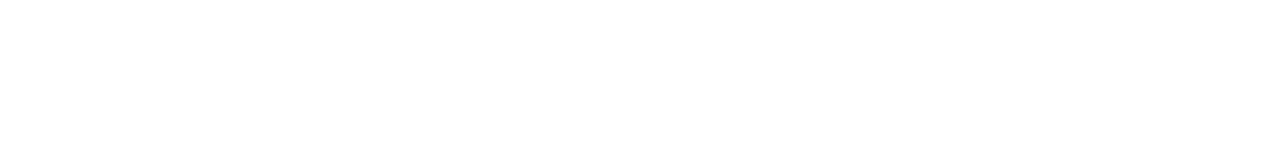
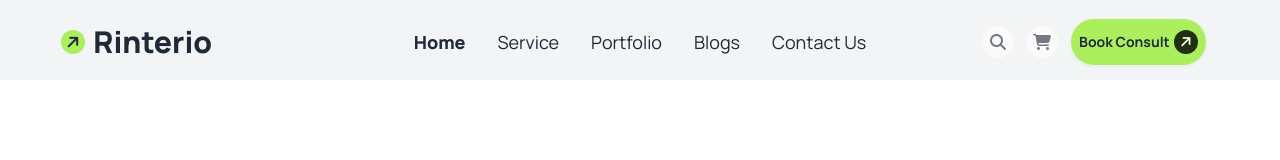
Before and after one commit to Sushanto171/rinterio-assi-3, a plain HTML site: page index.html in a window 1280 px wide. Drawn offline with nearby package versions, Linux system fonts and the light colour scheme.

Commit message:
make navbar

```diff
--- a/index.html
+++ b/index.html
@@ -4,6 +4,8 @@
     <meta charset="UTF-8">
     <meta name="viewport" content="width=device-width, initial-scale=1.0">
     <title>Rinterio-assignment-3</title>
+    <!-- favicon -->
+     <link rel="shortcut icon" href="./assets/residential.png" type="image/x-icon">
     <!-- font awesome CDN -->
     <script src="https://kit.fontawesome.com/63f1481430.js" crossorigin="anonymous"></script>
     <!-- Tailwind + DaisyUI CDN -->
@@ -22,7 +24,6 @@
                         btn_primary: 'rgba(171, 239, 95, 1)',
                         accent: 'rgba(171, 239, 95, 0.5)',
                         body: 'rgb(237,237,237)',
-                        body_neutral: 'rgb(51, 51, 51)',
                     },
                     fontFamily: {
                         Manrope : '"Manrope", sans-serif',
@@ -35,7 +36,55 @@
         }
  </script>
 </head>
-<body class="font-Manrope">
+<body class="font-Manrope bg-gray-100">
+<!-- header section start -->
+ <header class="md:w-11/12 mx-auto">
+    <!-- navbar start -->
+    <nav>
+        <div class="navbar pt-3">
+            <div class="navbar-start">
+                  <a  class="flex items-center gap-2" href="index.html">
+                    <i class="fa-solid fa-arrow-right -rotate-45 bg-btn_primary p-3 rounded-full w-6 h-6 flex justify-center items-center "></i><h3 class="text-2xl md:text-3xl font-extrabold">Rinterio</h3>
+                </a>
+            </div>
+            <div class="navbar-center hidden lg:flex">
+              <ul class="menu  menu-horizontal px-1 text-lg">
+                <li class="font-extrabold"><a>Home</a></li>
+                <li><a>Service</a></li>
+                <li><a>Portfolio</a></li>
+                <li><a>Blogs</a></li>
+                <li><a>Contact Us</a></li>
+              </ul>
+            </div>
+            <div class="navbar-end gap-3">
+                <div class="flex items-center gap-3">
+                    <a class="bg-white p-4 rounded-full w-6 h-6 flex justify-center items-center opacity-60" href="#"><i class="fa-solid fa-magnifying-glass"></i></a>
+                    <a class="bg-white p-4 rounded-full w-6 h-6 flex justify-center items-center opacity-60" href="#"><i class="fa-solid fa-cart-shopping"></i></a>
+                </div>
+                <div class="hidden sm:block ">
+                    <button class="btn bg-btn_primary rounded-full px-2 py-0 hover:bg-accent duration-300 ease-in-out">
+                        <a class=" flex items-center gap-1" href="#"><span class="font-bold text-sm">Book Consult</span><i class="fa-solid fa-arrow-right -rotate-45 bg-black text-white p-3 rounded-full w-6 h-6 flex justify-center items-center  opacity-80"></i></a>
+                    </button>
 
+                </div>
+              <div class="dropdown">
+                <div tabindex="0" role="button" class="  lg:hidden">
+                    <button class="bg-white p-4 rounded-full w-6 h-6 flex justify-center items-center opacity-60"><i class="fa-solid fa-bars"></i></button>
+                </div>
+                <ul
+                  tabindex="0"
+                  class="menu menu-sm dropdown-content bg-base-100 rounded-box z-[1] mt-3 w-52 p-2 shadow right-0">
+                  <li class="font-extrabold"><a>Home</a></li>
+                  <li><a>Service</a></li>
+                  <li><a>Portfolio</a></li>
+                  <li><a>Blogs</a></li>
+                  <li><a>Contact Us</a></li>
+                </ul>
+              </div>
+            </div>
+          </div>
+    </nav>
+    <!-- navbar end -->
+ </header>
 </body>
 </html>
```
